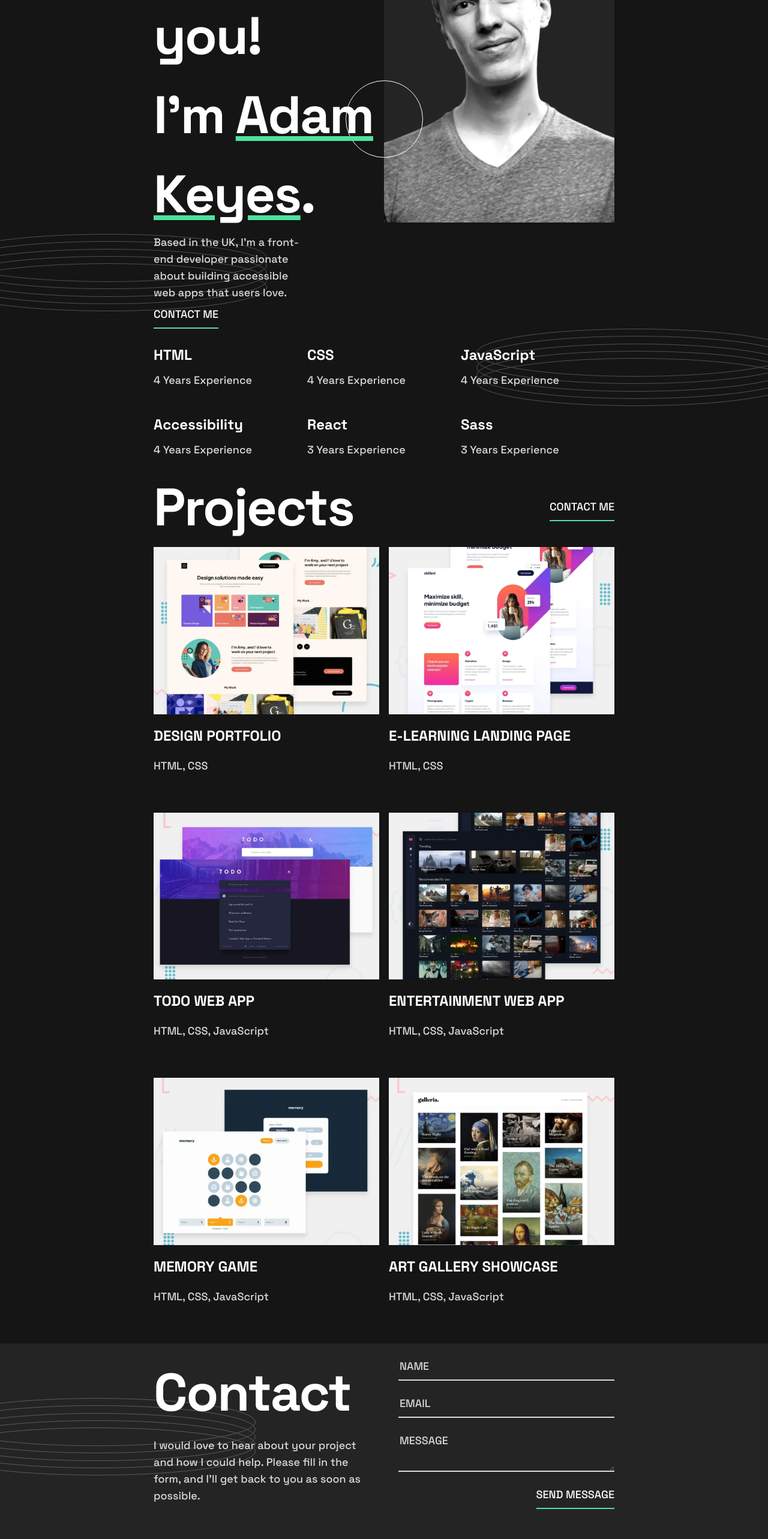
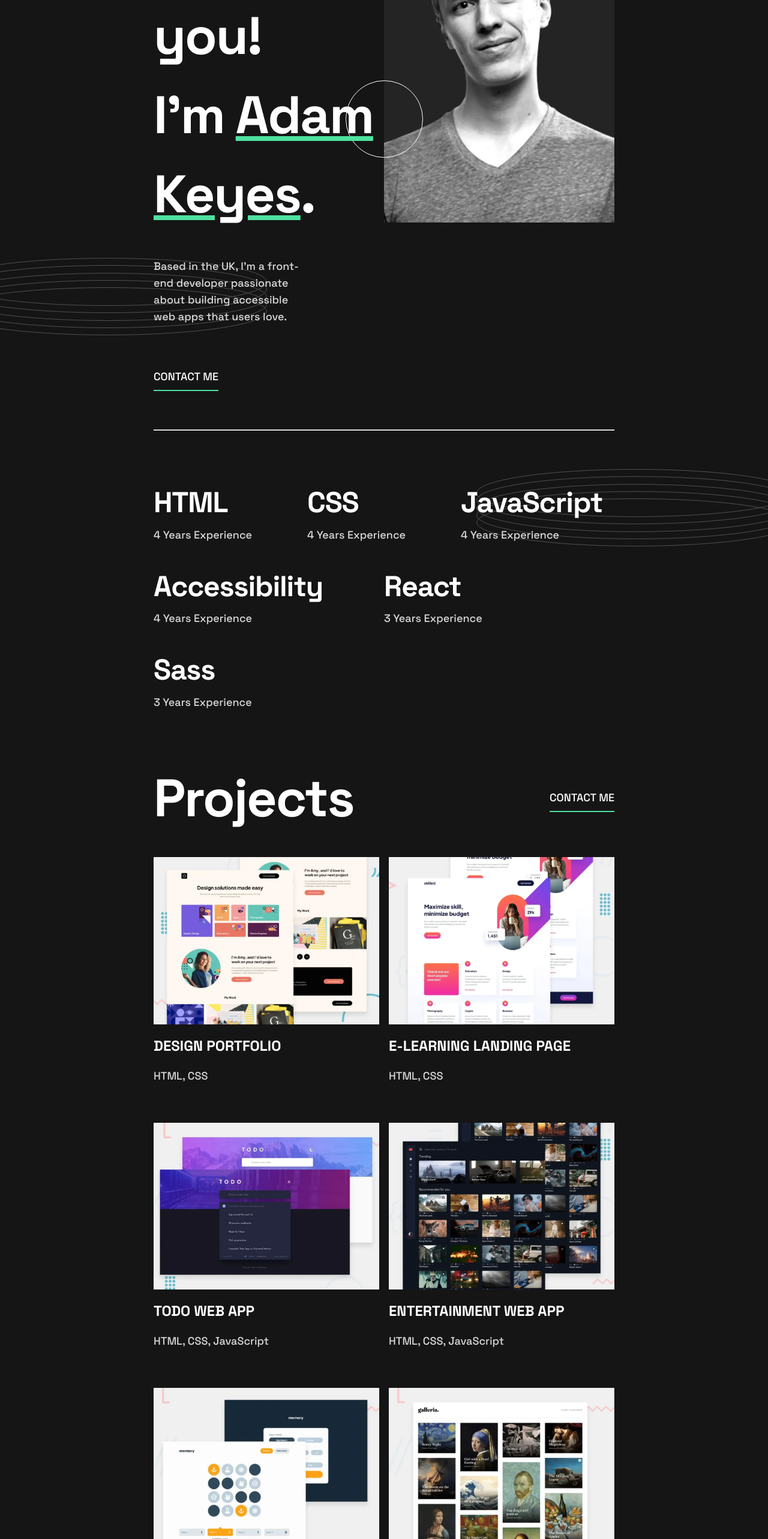
Before and after one commit to mai-soup/single-page-developer-portfolio, a React (Vite) app: page / in a window 1280 px wide. Shown: the part 234-2800 px from the top of the page at 60% size. Built offline with nearby package versions, Linux system fonts and the light colour scheme.

Commit message:
add more vertical spacing

```diff
--- a/src/Footer.jsx
+++ b/src/Footer.jsx
@@ -7,9 +7,9 @@ const inputClasses =
 
 const Footer = () => {
   return (
-    <footer className="bg-dark-grey text-white">
+    <footer className="bg-dark-grey text-white pt-12">
       <ContentContainer>
-        <div className="flex flex-row justify-between py-4 gap-12">
+        <div className="flex flex-row justify-between pb-20 mb-3 gap-12 border-b-2 border-light-grey">
           <div className="basis-1/2 relative">
             <h2 className="mb-2 heading-xl">Contact</h2>
             <p className="body-text text-light-grey before:content-rings before:absolute before:-left-full before:bottom-12">
@@ -20,7 +20,7 @@ const Footer = () => {
           </div>
           <div className="basis-1/2">
             <form action="">
-              <label className="block mb-4" htmlFor="name">
+              <label className="block mb-8" htmlFor="name">
                 <input
                   type="text"
                   name="name"
@@ -29,7 +29,7 @@ const Footer = () => {
                   className={inputClasses}
                 />
               </label>
-              <label className="block mb-4" htmlFor="email">
+              <label className="block mb-8" htmlFor="email">
                 <input
                   type="email"
                   name="email"
@@ -38,7 +38,7 @@ const Footer = () => {
                   className={inputClasses}
                 />
               </label>
-              <label className="block mb-4" htmlFor="message">
+              <label className="block mb-8" htmlFor="message">
                 <textarea
                   id="message"
                   name="message"
--- a/src/MainSection.jsx
+++ b/src/MainSection.jsx
@@ -10,18 +10,18 @@ const Main = () => {
     <main className="text-white">
       <ContentContainer>
         {/* BIO SECTION */}
-        <section className="grid grid-cols-6">
+        <section className="grid grid-cols-6 border-b-2 border-light-grey">
           <picture className="col-start-4 col-end-7 row-start-1 justify-self-end -translate-y-28 z-10 before:content-circle before:absolute before:-left-16 before:top-96">
             <img src={profileDesktop} alt="Profile Image" className="" />
           </picture>
-          <div className="col-start-1 col-end-5 row-start-1 relative z-20">
-            <h1 className="heading-xl">
+          <div className="col-start-1 col-end-5 row-start-1 relative z-20 mb-16">
+            <h1 className="heading-xl mb-10">
               Nice to meet you!
               <br />
               I'm <span className="underline decoration-mint">Adam Keyes</span>.
             </h1>
 
-            <p className="body-text text-light-grey max-w-[50%] before:content-rings before:absolute before:-left-2/3">
+            <p className="body-text text-light-grey max-w-[50%] mb-16 before:content-rings before:absolute before:-left-2/3">
               Based in the UK, I'm a front-end developer passionate about
               building accessible web apps that users love.
             </p>
@@ -29,13 +29,13 @@ const Main = () => {
           </div>
         </section>
         {/* SKILLS SECTION */}
-        <section className="flex flex-row w-full flex-wrap after:content-rings after:absolute after:-right-11">
+        <section className="flex flex-row w-full flex-wrap after:content-rings after:absolute after:-right-11 my-16">
           {skills.map(skill => (
             <div
               className="flex-1 basis-1/2 md:basis-1/3 my-4"
               key={skill.title}
             >
-              <h3 className="heading-m my-3">{skill.title}</h3>
+              <h3 className="heading-l my-3">{skill.title}</h3>
               <p className="body-text text-light-grey">
                 {skill.years} Years Experience
               </p>
@@ -43,8 +43,8 @@ const Main = () => {
           ))}
         </section>
         {/* PROJECTS SECTION */}
-        <section>
-          <div className="flex flex-row items-center justify-between">
+        <section className="mb-16">
+          <div className="flex flex-row items-center justify-between mb-8">
             <h2 className="heading-xl">Projects</h2>
             <Button>Contact me</Button>
           </div>
--- a/src/index.css
+++ b/src/index.css
@@ -7,8 +7,13 @@
   src: url("/SpaceGrotesk-VariableFont_wght.ttf");
 }
 
+html {
+  @apply overflow-x-hidden;
+}
+
 #root {
   @apply bg-darkest-grey;
+  @apply w-screen;
 }
 
 .heading-xl {
```
